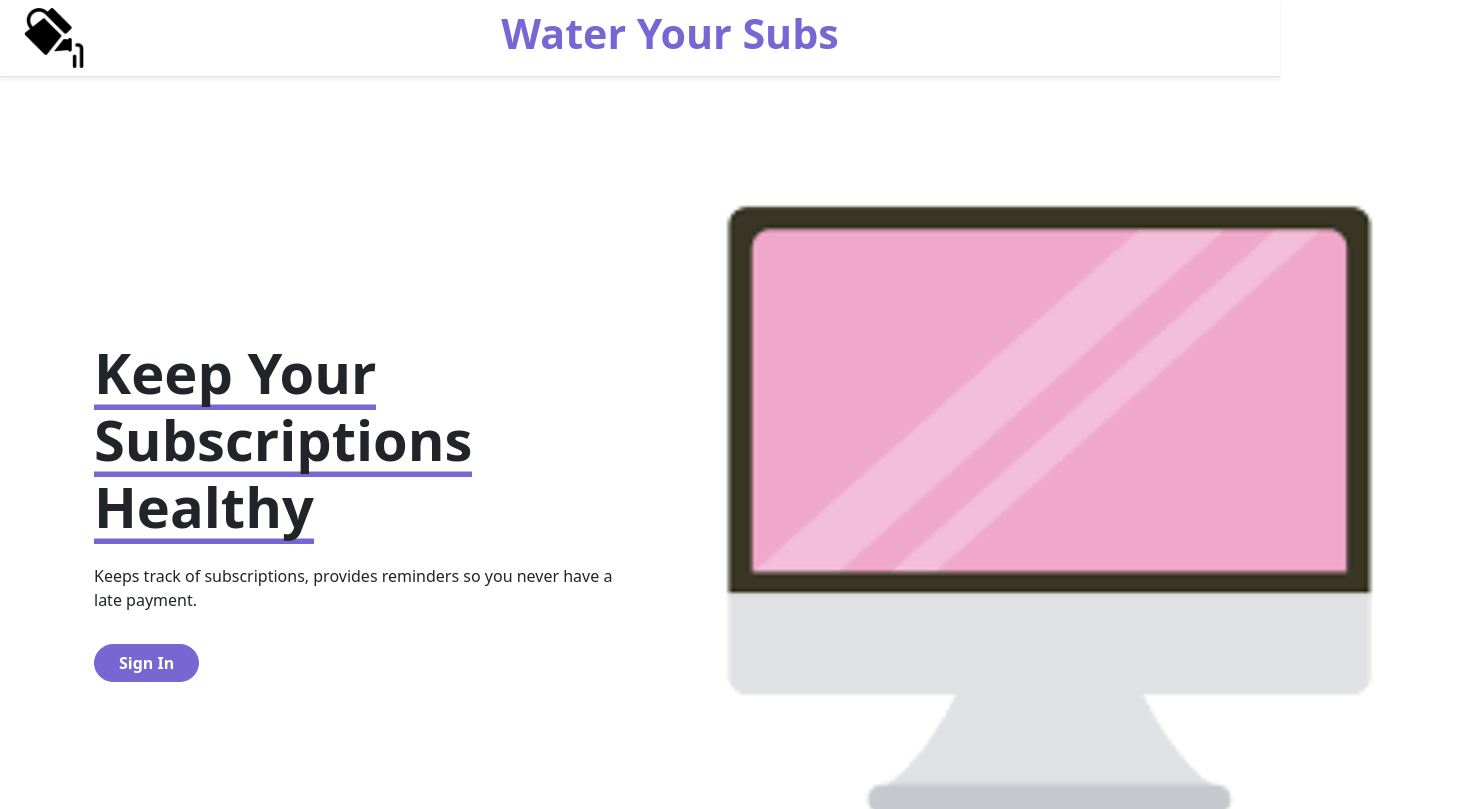
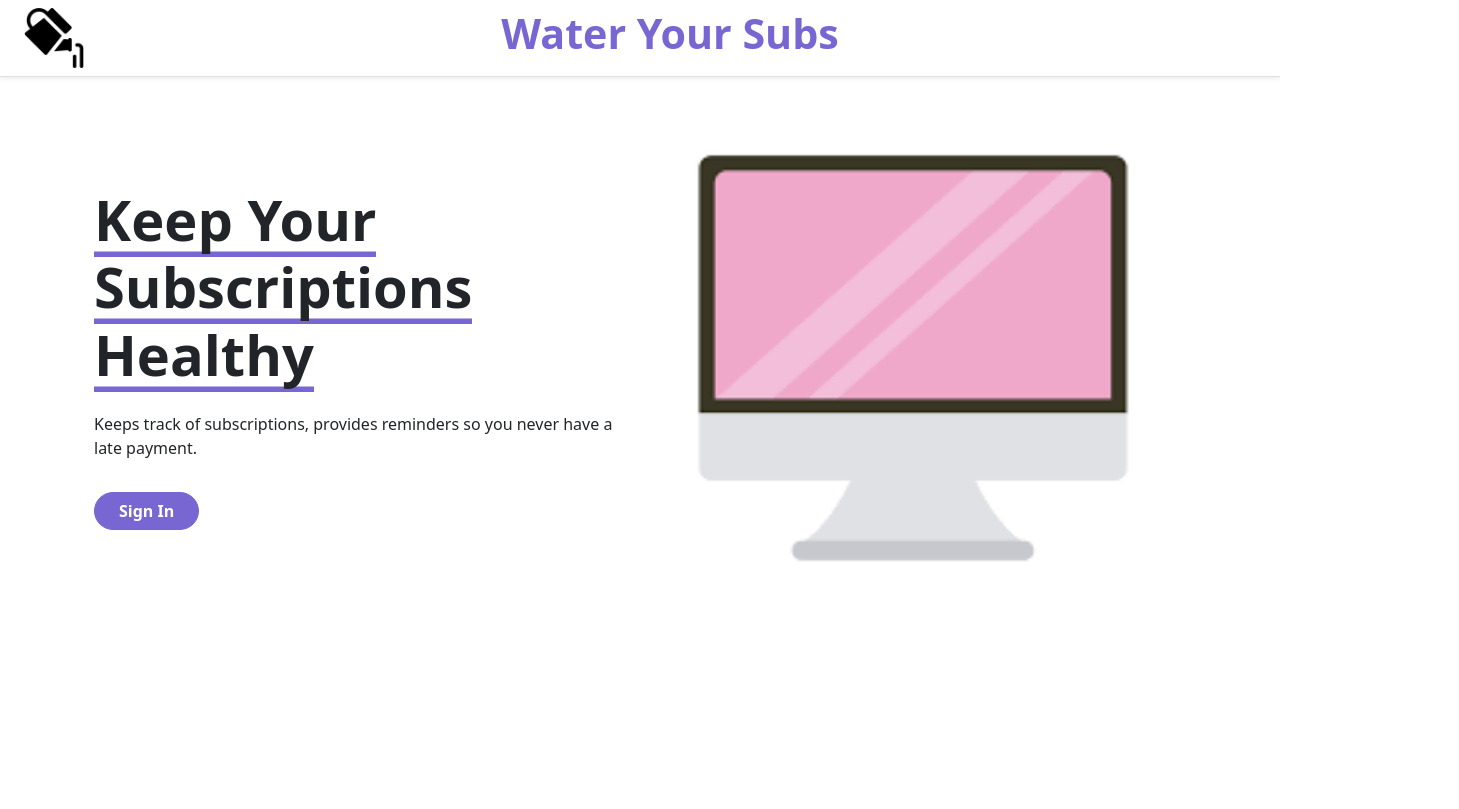
Before and after one commit to jduong09/gitcoding, a React (Create React App) app in the folder client/: page / in a window 1280 px wide. Shown: the top 809 px of the page, 1459 px wide, since content can reach past the window. Built offline with nearby package versions, Linux system fonts and the light colour scheme.

Commit message:
removed min-height on img tag, padding on landing page div.

```diff
--- a/client/src/components/landingPage.js
+++ b/client/src/components/landingPage.js
@@ -15,7 +15,7 @@ const LandingPage = () => (
       <h1 className="h3 fw-bolder text-primary" id="nav-header">Water Your Subs</h1>
       <div />
     </header>
-    <div className="container p-4 d-flex flex-column flex-lg-row justify-content-around align-items-center" style={{'minHeight': '85vh'}}>
+    <div className="container py-2 px-4 d-flex flex-column flex-lg-row align-items-center">
       <div className="col-12 col-lg-6 order-1 order-lg-0">
         <div className="d-flex flex-column align-items-start">
           <h1 className="text-start display-4 fw-bold">
--- a/client/src/css/App.css
+++ b/client/src/css/App.css
@@ -31,6 +31,12 @@ html, body, #root {
 }
 
 #heroImage {
-  width: 75%;
+  width: 70%;
   height: auto;
 }
+
+@media (min-width: 992px) {
+  #heroImage {
+    width: 50%;
+  }
+}
```
